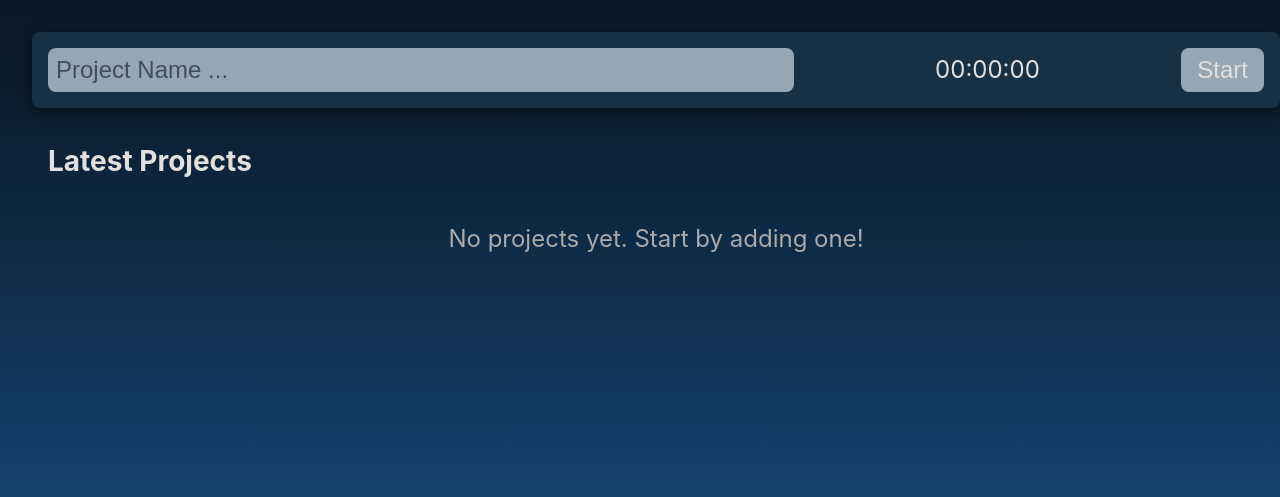
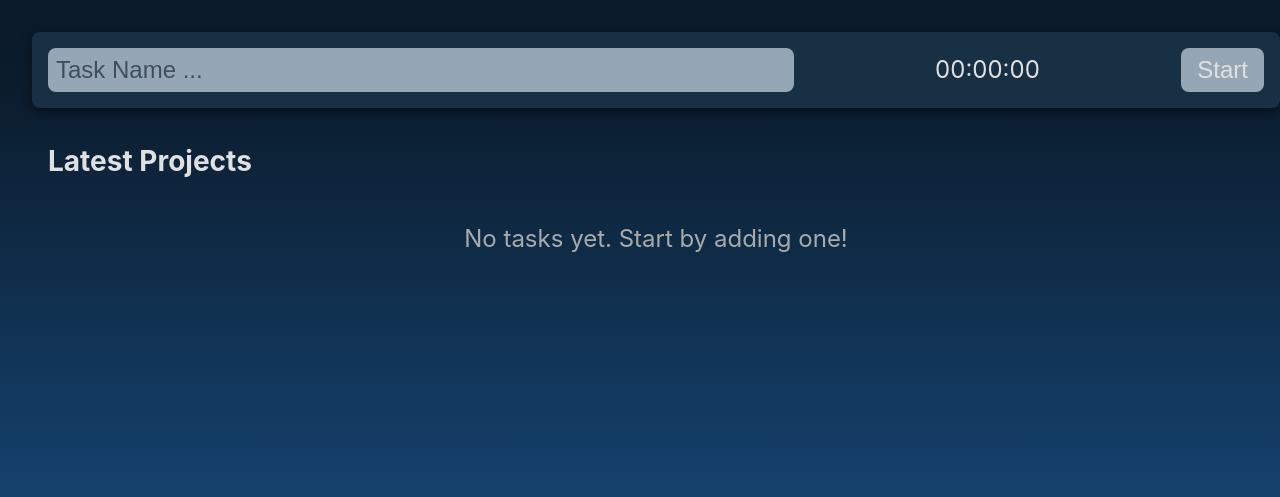
Before and after one commit to JairGutierrez-01/Clockwise, a Flask app: page /TimeTracking in a window 1280 px wide. Shown: the part 156-653 px from the top of the page. Run offline with Flask 3, Linux system fonts and the light colour scheme; parts of the project's set-up code (start-up, migrations or seed data) failed here and were passed over.

Commit message:
timetracking: tasks instead of projects

```diff
--- a/frontend/templates/timeTracking.html
+++ b/frontend/templates/timeTracking.html
@@ -30,7 +30,7 @@
           <input
             type="text"
             id="project-name-input"
-            placeholder="Project Name ..."
+            placeholder="Task Name ..."
           />
           <div id="tracker-time" class="time-display">00:00:00</div>
           <!-- Start button to begin timing -->
@@ -57,7 +57,7 @@
       <!-- Dynamic list container -->
       <div class="project-list" id="project-list"></div>
       <!-- Message displayed when there are no tracked projects -->
-      <p id="empty-message">No projects yet. Start by adding one!</p>
+      <p id="empty-message">No tasks yet. Start by adding one!</p>
       <!-- template for rendering individual project entries -->
       <template id="project-template">
         <!-- Wrapper for a single project card -->
```
